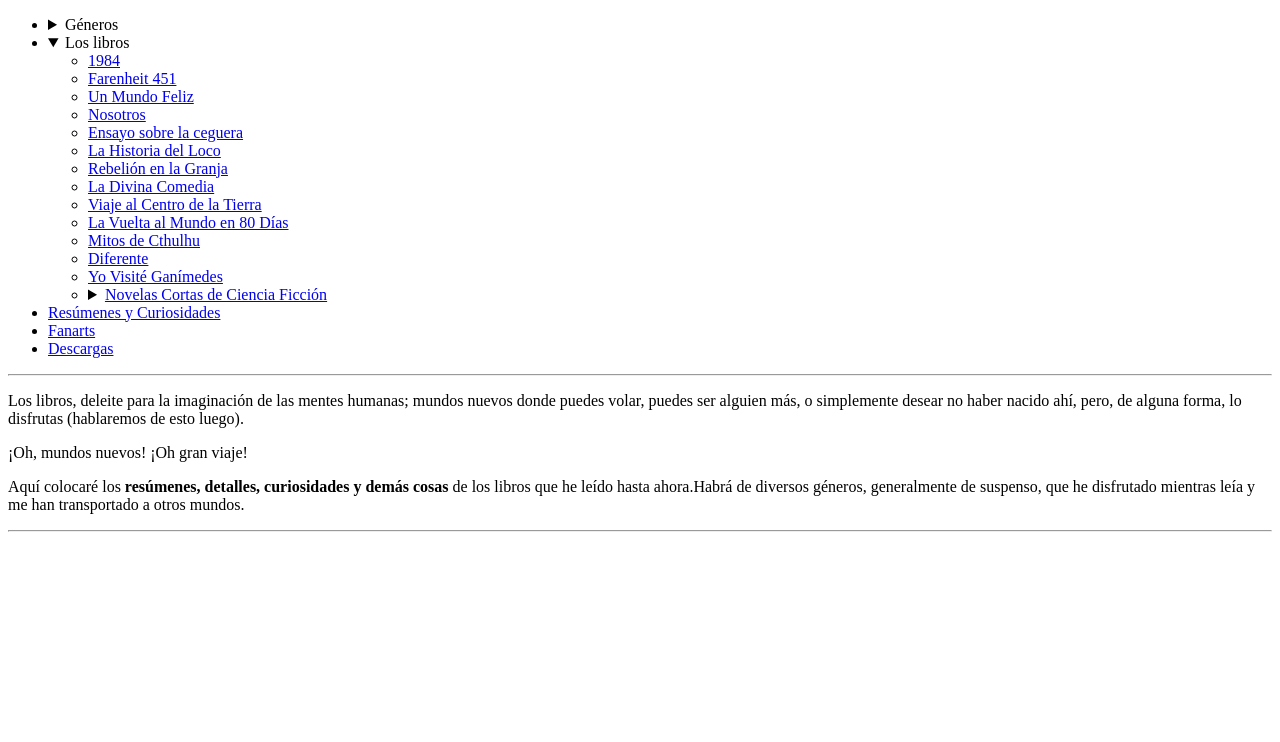
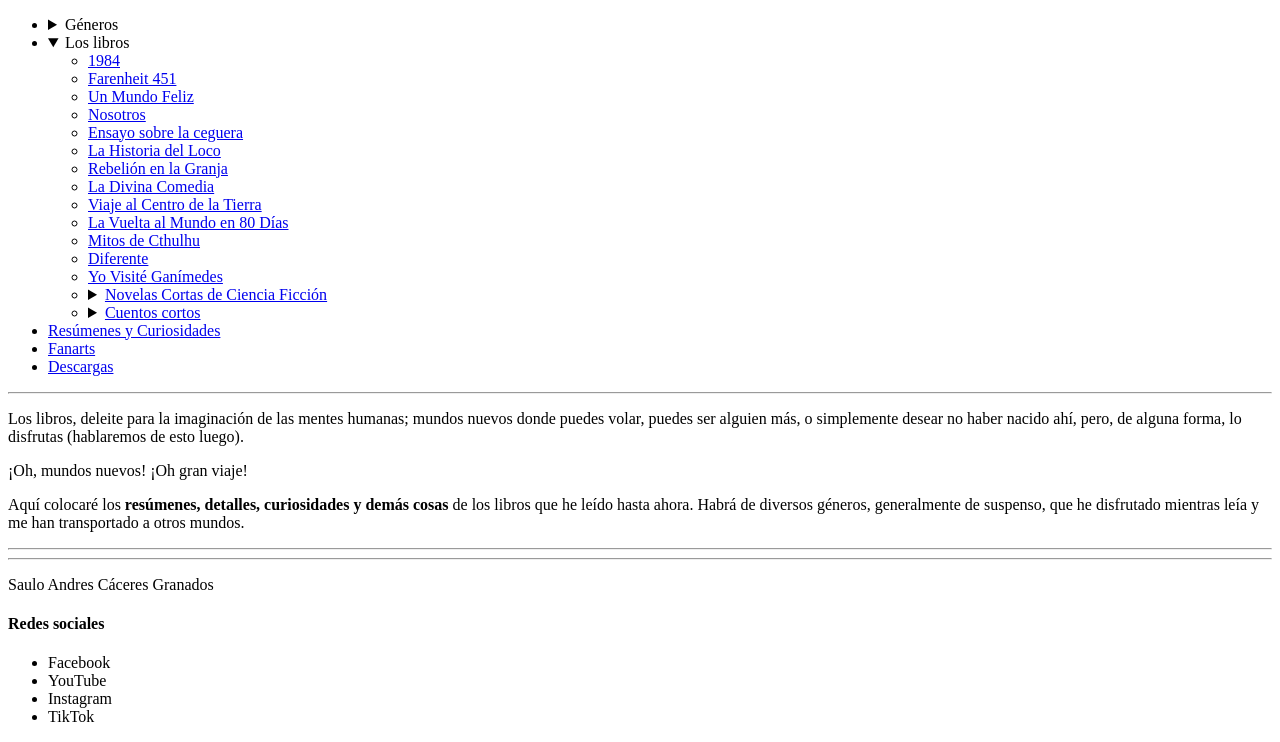
Before and after one commit to saulocaceresg/Laboratorio3IDWEB-ProyectoPersonal, a plain HTML site: page index.html in a window 1280 px wide. Both pictures are taken after a click on the heading "Los libros". Shown: the part 105-847 px from the top of the page. Before the commit the page ends 800 px from the top, so only its background shows below. Drawn offline with Linux system fonts and the light colour scheme.

Commit message:
Commit 15: en index.html: footer agregado y menú interactivo de Cuentos cortos

```diff
--- a/index.html
+++ b/index.html
@@ -13,7 +13,7 @@
             <ul>
                 <li>
                     <details>
-                        <summary>Géneros</summary>
+                        <summary>Géneros</summary> <!-- Menú interactivo para géneros -->
                         <ul>
                             <li><a href="generos.html#distopia">Distopía</a></li>
                             <li><a href="generos.html#cific">Ciencia Ficción</a></li>
@@ -25,13 +25,13 @@
                 </li>
                 <li>
                     <details>
-                        <summary>Los libros</summary>
+                        <summary>Los libros</summary> <!-- Menú interactivo de libros -->
                         <ul>
                             <li><a href="libros.html#ochcu">1984</a></li>
                             <li><a href="libros.html#f451">Farenheit 451</a></li>
                             <li><a href="libros.html#umf">Un Mundo Feliz</a></li>
                             <li><a href="libros.html#nos">Nosotros</a></li>
-                            <li><a href="libros.html#escl">Ensayo sobre la ceguera</a></li>
+                            <li><a href="libros.html#eslc">Ensayo sobre la ceguera</a></li>
                             <li><a href="libros.html#lhdl">La Historia del Loco</a></li>
                             <li><a href="libros.html#relg">Rebelión en la Granja</a></li>
                             <li><a href="libros.html#ldc">La Divina Comedia</a></li>
@@ -43,7 +43,14 @@
                             <li>
                                 <nav>
                                     <details>
-                                        <summary><a href="libros.html#">Novelas Cortas de Ciencia Ficción</a></summary>
+                                        <summary><a href="libros.html#">Novelas Cortas de Ciencia Ficción</a></summary> <!-- Menú interactivo para novelas cortas -->
+                                    </details>
+                                </nav>
+                            </li>
+                            <li>
+                                <nav>
+                                    <details>
+                                        <summary><a href="libros.html#">Cuentos cortos</a></summary> <!-- Menú interactivo de Cuentos cortos -->
                                     </details>
                                 </nav>
                             </li>
@@ -57,16 +64,31 @@
 
             </ul>
         </nav>
-
     </header>
     <hr>
+    <main>
         <p>
             Los libros, deleite para la imaginación de las mentes humanas; mundos nuevos donde puedes volar, puedes ser alguien más, o simplemente desear no haber nacido ahí, pero, de alguna forma, lo disfrutas (hablaremos de esto luego).
         </p>
         <p>¡Oh, mundos nuevos! ¡Oh gran viaje!</p>
         <p>
-        Aquí colocaré los <b>resúmenes, detalles, curiosidades y demás cosas</b> de los libros que he leído hasta ahora.Habrá de diversos géneros, generalmente de suspenso, que he disfrutado mientras leía y me han transportado a otros mundos.
+            Aquí colocaré los <b>resúmenes, detalles, curiosidades y demás cosas</b> de los libros que he leído hasta ahora. Habrá de diversos géneros, generalmente de suspenso, que he disfrutado mientras leía y me han transportado a otros mundos.
         </p>
+    </main>
     <hr>
+
+    <footer>
+        <hr>
+        <p>Saulo Andres Cáceres Granados</p>
+        <nav>
+            <h4>Redes sociales</h4> <!-- Se mejorará con css e íconos -->
+            <ul>
+                <li>Facebook</li>
+                <li>YouTube</li>
+                <li>Instagram</li>
+                <li>TikTok</li>
+            </ul>
+        </nav>
+    </footer>
 </body>
 </html>
```
Lines whose indentation alone changed are shown as unchanged.
